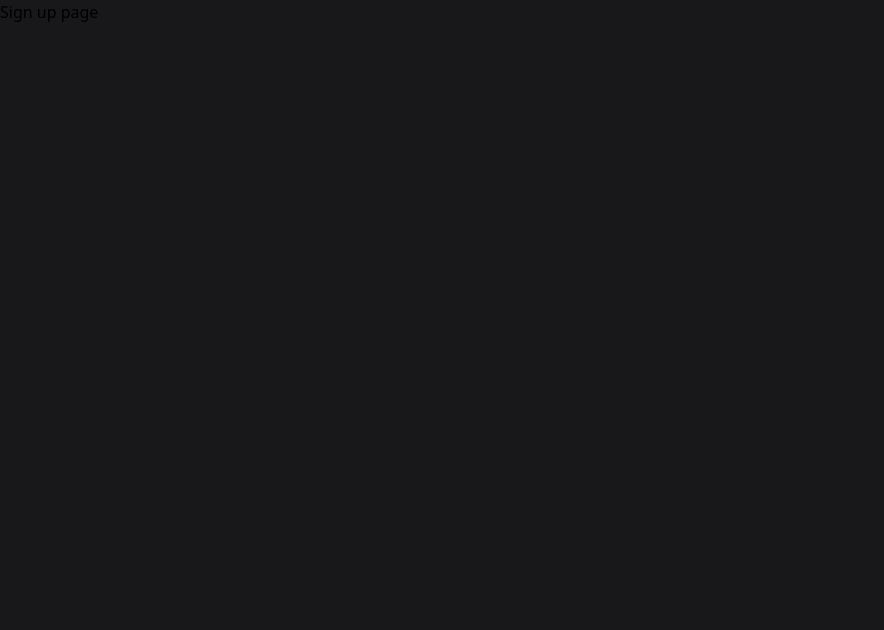
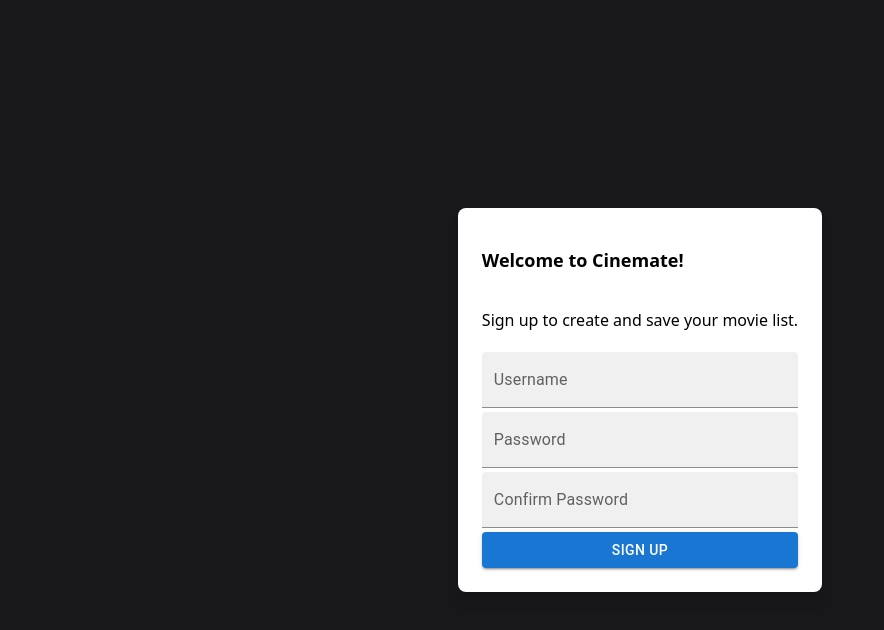
Before and after one commit to AdamAzuddin/cinemate, a Next.js app: page /sign-up in a window 1280 px wide. Shown: the top 630 px of the page, without its empty margins (0-884 px from the left). Built offline with nearby package versions, Linux system fonts and the light colour scheme.

Commit message:
ui sign up page

```diff
--- a/pages/sign-up.tsx
+++ b/pages/sign-up.tsx
@@ -1,8 +1,43 @@
 import React from 'react'
+import { TextField, Button } from "@mui/material";
+import GoogleButton from "@/components/googleButton";
 
 const SignUpPage = () => {
   return (
-    <div>Sign up page</div>
+    <div className="flex flex-row justify-center items-center h-screen bg-zinc-900">
+      <div className="h-120 p-6 bg-white rounded-lg shadow-lg grid grid-rows-3 gap-1 justify-center items-center">
+        <h1 className="text-lg font-bold">Welcome to Cinemate!</h1>
+        <h2 className="align-middle">Sign up to create and save your movie list.</h2>
+        <TextField
+          label="Username"
+          variant="filled"
+          id="username"
+          type="text"
+          autoComplete="off"
+        />
+        <TextField
+          label="Password"
+          variant="filled"
+          id="password"
+          type="password"
+          autoComplete="off"
+        />
+        <TextField
+          label="Confirm Password"
+          variant="filled"
+          id="password"
+          type="password"
+          autoComplete="off"
+        />
+        <Button
+          variant="contained"
+          color="primary"
+          className="text-white bg-blue-500 hover:bg-blue-600"
+        >
+          Sign up
+        </Button>
+      </div>
+    </div>
   )
 }
 
```
